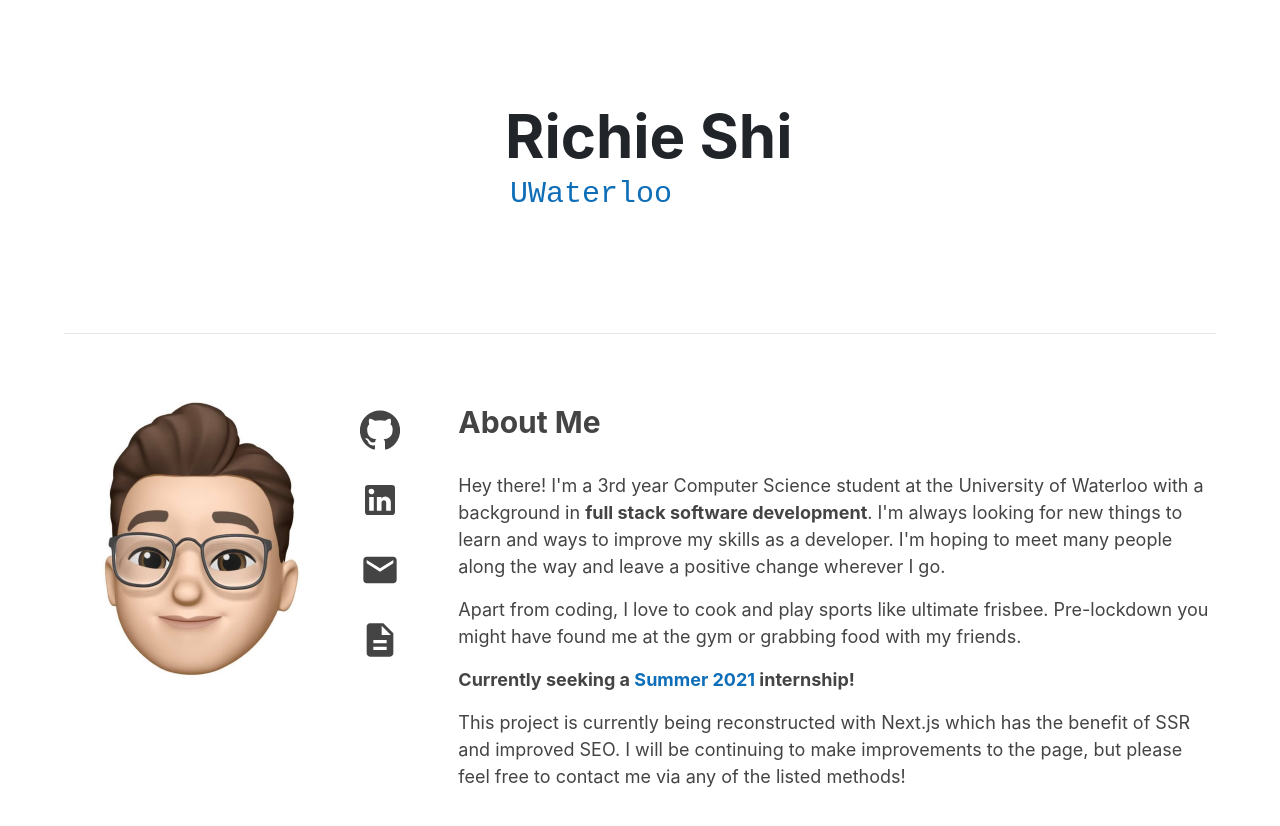
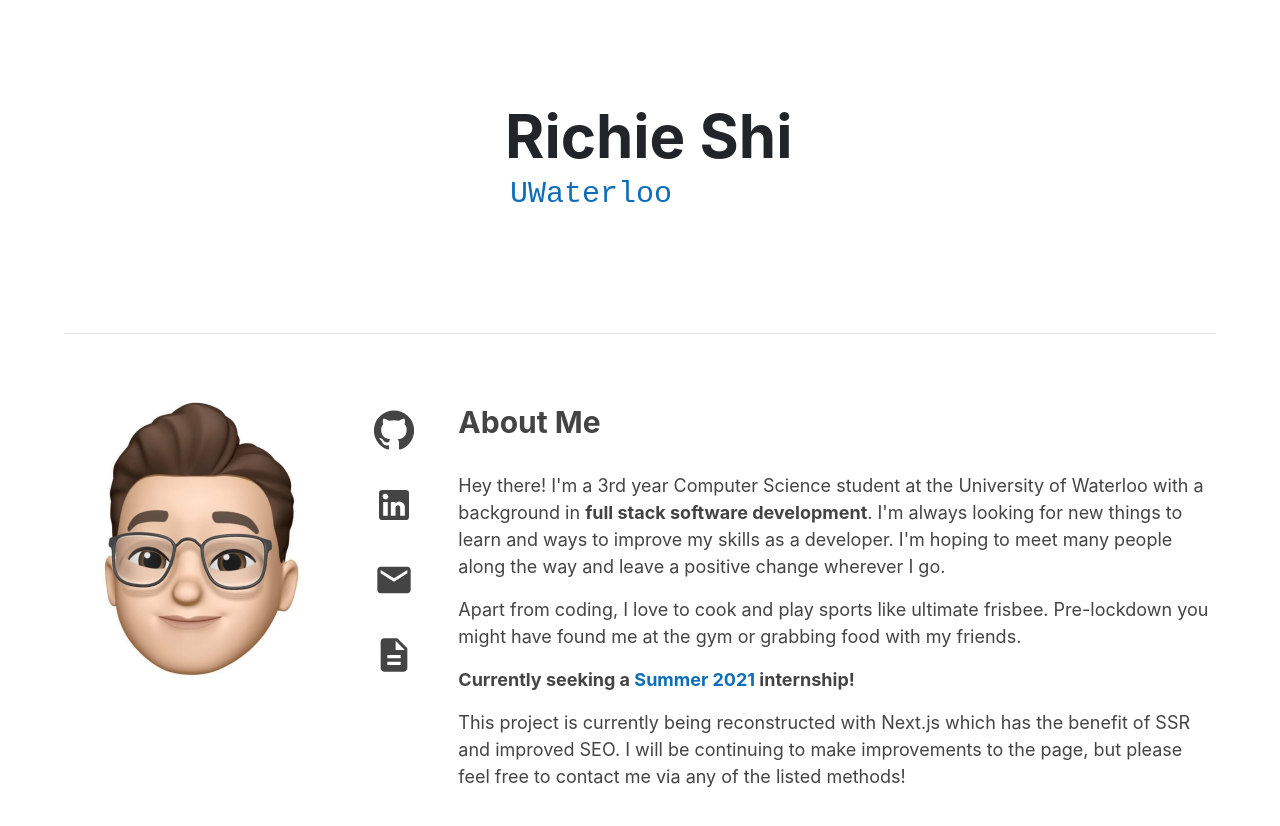
Before and after one commit to rhjshi/my-website, a Next.js app: page / in a window 1280 px wide. Shown: the top 826 px of the page. Built offline with nearby package versions, Linux system fonts and the light colour scheme.

Commit message:
center contact icons

```diff
--- a/components/AboutMe.js
+++ b/components/AboutMe.js
@@ -17,7 +17,7 @@ const AboutMe = () => {
               />
             </div>
           </Col>
-          <Col md='2' lg='1' style={{ paddingRight: '50px' }}>
+          <Col md='2' lg='1'>
             <ContactList/>
           </Col>
           <Col md='10' lg='8'>
--- a/styles/main.scss
+++ b/styles/main.scss
@@ -25,9 +25,10 @@ hr.intro-break {
 }
 
 .contact-list {
-  margin-left: 0;
   .col {
-    padding: 10px 10px 20px 0;
+    padding: 10px 10px 25px;
+    display: flex;
+    justify-content: center;
   }
 }
 
```
